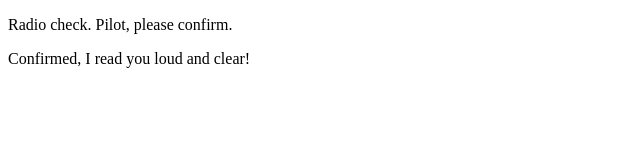
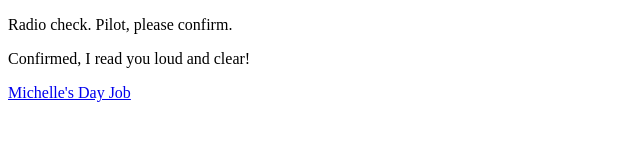
Before and after one commit to 1mbalducci/communication-log-control, a plain HTML site: page index.html in a window 1280 px wide. Shown: the whole page, without its empty margins (0-640 px from the left). Drawn offline with Linux system fonts and the light colour scheme.

Commit message:
New link

```diff
--- a/index.html
+++ b/index.html
@@ -3,5 +3,6 @@
    <body>
       <p>Radio check. Pilot, please confirm.</p>
       <p>Confirmed, I read you loud and clear!</p>
+      <a href="http://www.michellemariephotographie.com/" >Michelle's Day Job</a>
    </body>
 </html>
```
